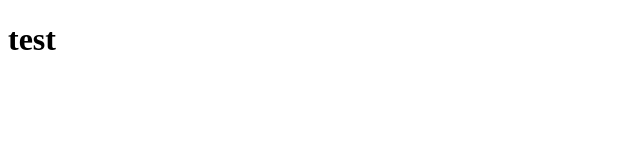
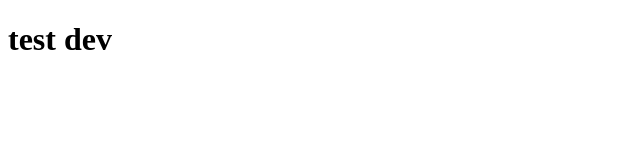
Before and after one commit to MajorTom007/testTom, a plain HTML site: page index.html in a window 1280 px wide. Shown: the full height of the page, 0-640 px from the left. Drawn offline with Linux system fonts and the light colour scheme.

Commit message:
test 111

```diff
--- a/index.html
+++ b/index.html
@@ -6,6 +6,6 @@
     <title>Document</title>
 </head>
 <body>
-    <h1>test</h1>
+    <h1>test dev</h1>
 </body>
 </html>
```
